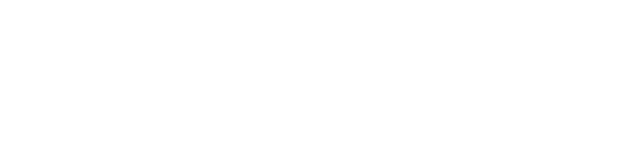
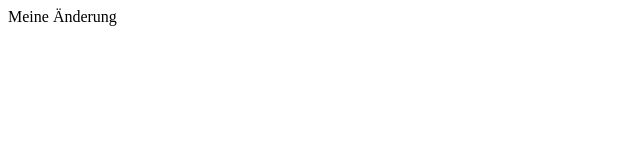
Before and after one commit to Frolki1-Dev/test, a plain HTML site: page index.html in a window 1280 px wide. Shown: the whole page, without its empty margins (0-640 px from the left). Drawn offline with Linux system fonts and the light colour scheme.

Commit message:
I add my changes

```diff
--- a/index.html
+++ b/index.html
@@ -6,6 +6,6 @@
     <title>Document</title>
 </head>
 <body>
-
+    Meine Änderung
 </body>
 </html>
```
